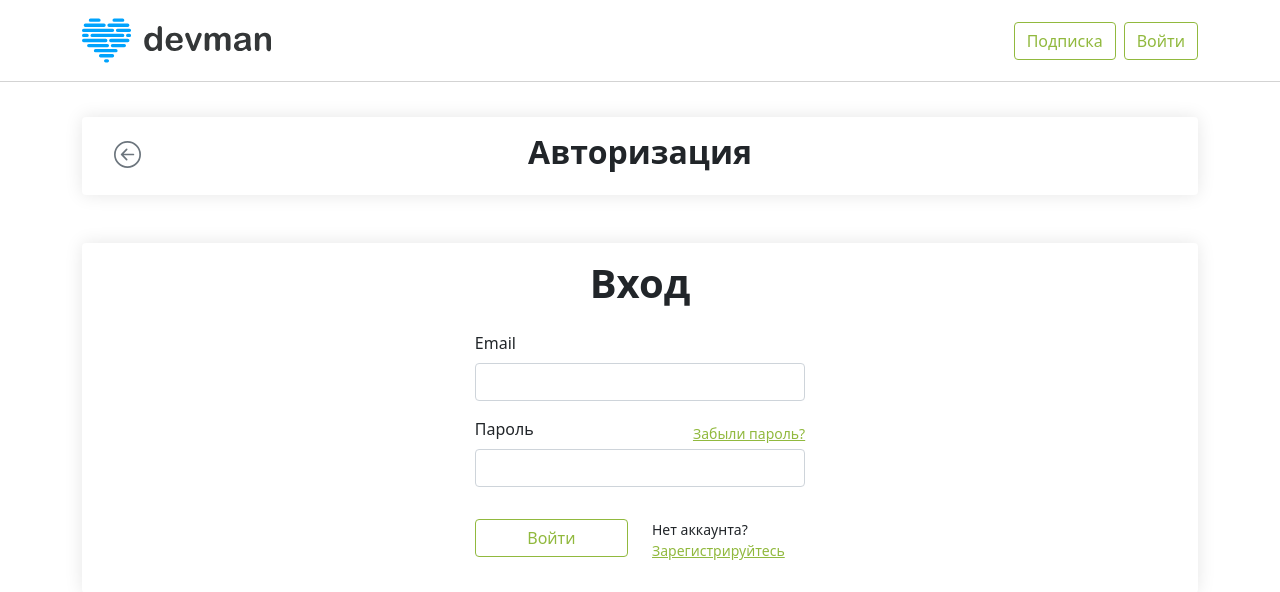
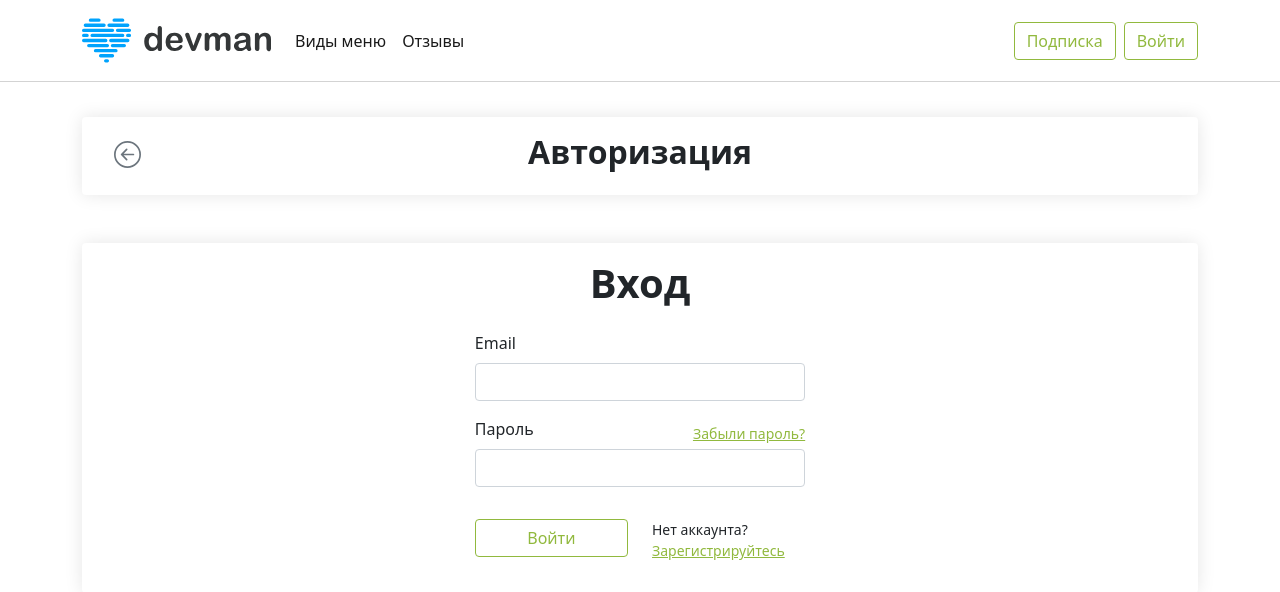
Before and after one commit to svillors/foodplan, a Django app: page /auth/ in a window 1280 px wide. Shown: the top 592 px of the page. Run offline with Django 5.2, Linux system fonts and the light colour scheme; parts of the project's set-up code (start-up, migrations or seed data) failed here and were passed over.

Commit message:
Update auth.html

```diff
--- a/accounts/templates/auth.html
+++ b/accounts/templates/auth.html
@@ -18,7 +18,7 @@
                 <a class="navbar-brand" href="{% url 'index' %}">
                     <img src="{% static 'img/logo.8d8f24edbb5f.svg' %}" height="55" width="189" alt="">
                 </a>
-                {% comment %} <button class="navbar-toggler" type="button" data-bs-toggle="collapse" data-bs-target="#navbarCollapse1"
+                <button class="navbar-toggler" type="button" data-bs-toggle="collapse" data-bs-target="#navbarCollapse1"
                 aria-controls="navbarSupportedContent" aria-expanded="false" aria-label="Toggle navigation">
                 <span class="navbar-toggler-icon"></span>
             </button>
@@ -30,11 +30,11 @@
                     <li class="nav-item nav-item__border">
                         <a class="nav-link active" aria-current="page" href="{% url 'index' %}#history">Отзывы</a>
                     </li>
-                    <li class="nav-item align-items-center d-md-flex flex-grow-1 justify-content-end">
+                    {% comment %} <li class="nav-item align-items-center d-md-flex flex-grow-1 justify-content-end">
                         <button class="btn btn-outline-success me-2 foodplan_green foodplan__border_green">Подписка</button>
                         <button class="btn btn-outline-success foodplan_green foodplan__border_green">Войти</button>
-                    </li>
-                </ul> {% endcomment %}
+                    </li> {% endcomment %}
+                </ul>
                 {% if user.is_authenticated %}
                 <ul class="navbar-nav ms-auto flex-row align-items-center">
                     <li class="nav-item d-flex align-items-center">
```
